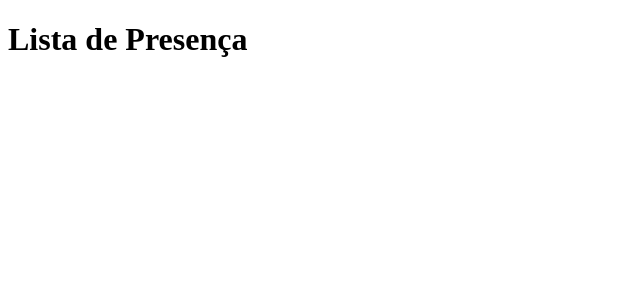
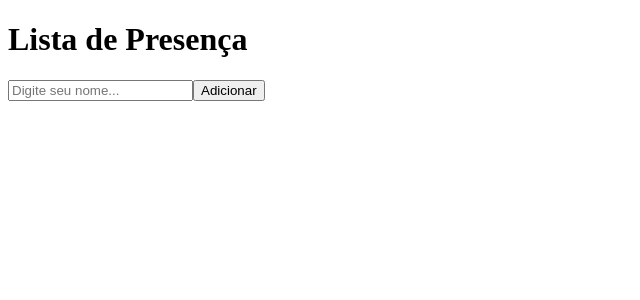
Before and after one commit to arTiwnl/Curso-de-React-na-Rocketseat, a React (Vite) app in the folder reactapp/: page / in a window 1280 px wide. Shown: the top 300 px of the page, without its empty margins (0-640 px from the left). Built offline with nearby package versions, Linux system fonts and the light colour scheme.

Commit message:
feat: add css on site

```diff
--- a/reactapp/src/pages/Home.jsx
+++ b/reactapp/src/pages/Home.jsx
@@ -1,7 +1,11 @@
 function Home() {
 
   return (
+   <>
    <h1>Lista de Presença</h1>
+   <input type="text" placeholder="Digite seu nome..."/>
+   <button type="button">Adicionar</button>
+   </>
   )
 }
 
```
